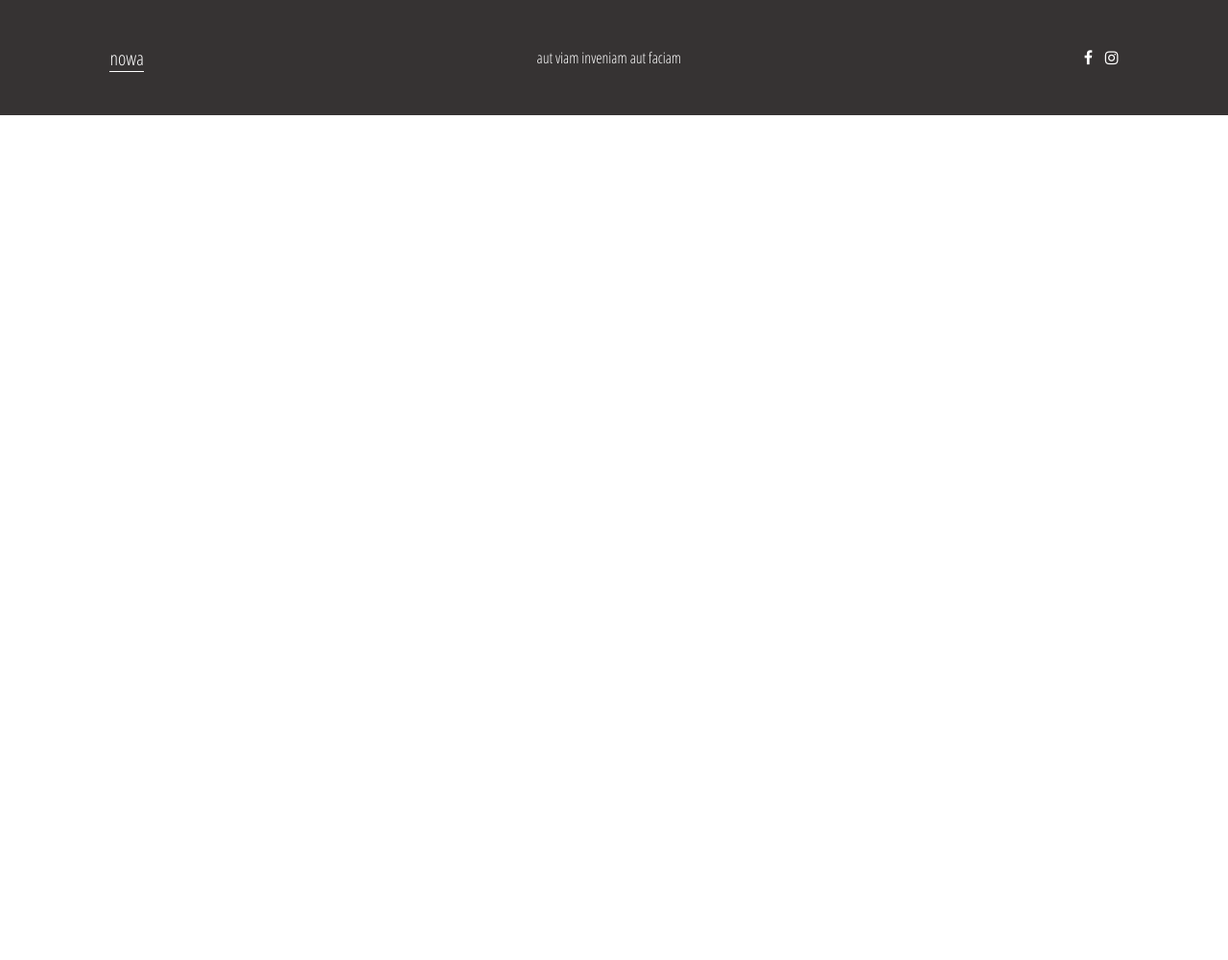
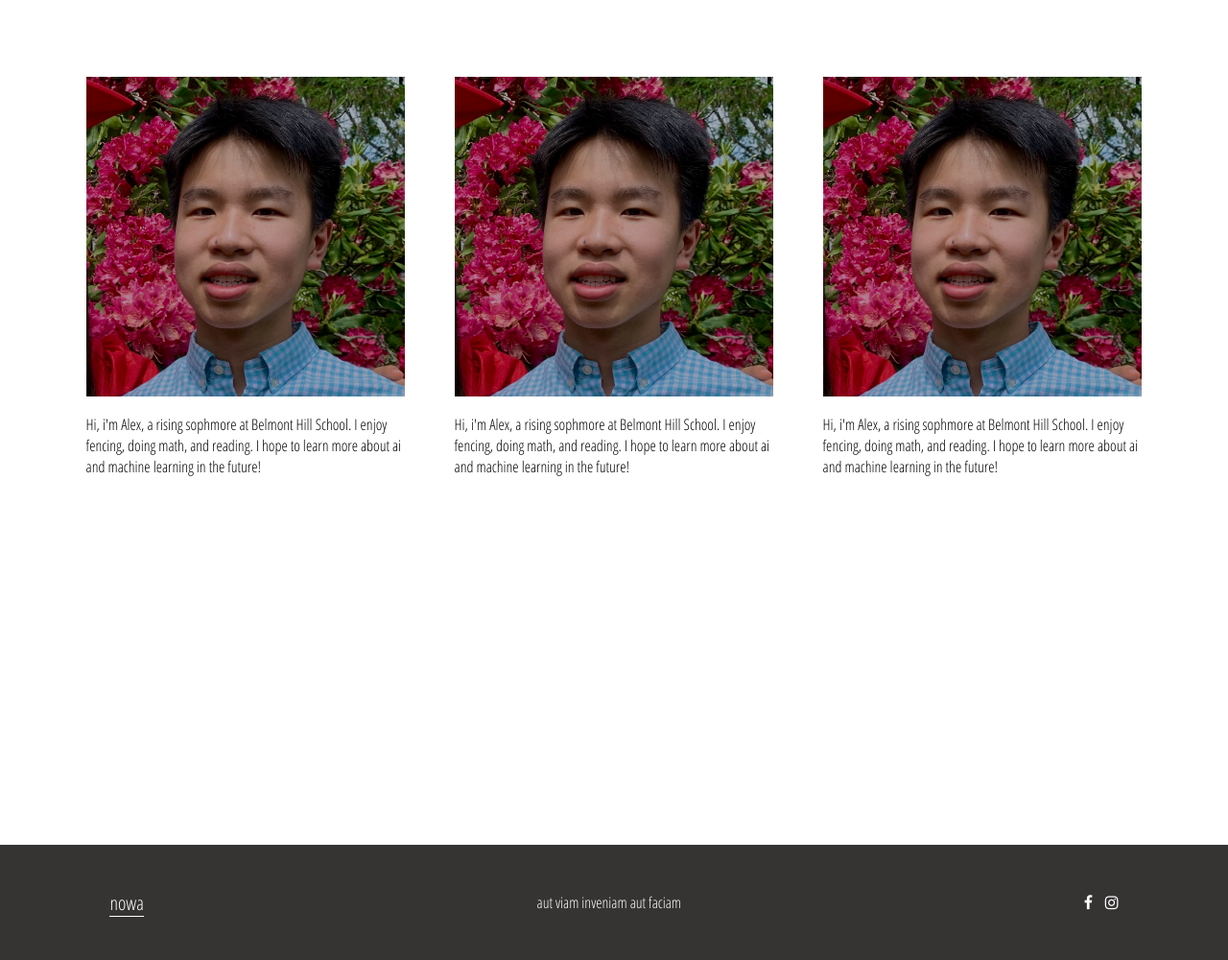
Before and after one commit to coder123al/nowaste-project, a Flask app: page /contact.html in a window 1280 px wide; the page is wider, and only the part inside the window is pictured. Shown: the part 96-1096 px from the top of that part at 96% size. Before the commit the page ends 216 px from the top of that part, so only its background shows below. Run offline with Flask 3, Linux system fonts and the light colour scheme; parts of the project's set-up code (start-up, migrations or seed data) failed here and were passed over; some libraries are stand-ins or nearby versions.

Commit message:
added contact

```diff
--- /dev/null
+++ b/static/css/contact.css
@@ -0,0 +1,53 @@
+.body-content{
+    height:100vmin;
+
+}
+
+.name-aligner{
+    margin-left:7vw;
+    height:100vmin;
+    width:100vw;
+    display:flex;
+    flex-direction: row;
+    margin-top:10vh;
+}
+
+.alexlo{
+    width:26vw;
+    height: 100vmin;
+    margin-right:4vw;
+}
+
+.rutmehta{
+    width:26vw;
+    height: 100vmin;
+    margin-right:4vw;
+}
+
+.alexsimeon{
+    width:26vw;
+    height: 100vmin;
+}
+
+.one-img{
+    width:26vw;
+    -webkit-filter: brightness(70%);
+    -webkit-transition: all 1s ease;
+    -moz-transition: all 1s ease;
+    -o-transition: all 1s ease;
+    -ms-transition: all 1s ease;
+    transition: all 1s ease;
+
+}
+
+.one-img:hover
+{
+    -webkit-filter: brightness(100%);
+    -webkit-transform: scale(0.9);
+    -ms-transform: scale(0.9);
+    transform: scale(0.9);
+}
+
+.one-text{
+    margin-top:1vw;
+}
--- a/static/js/about.js
+++ b/static/js/about.js
@@ -1,5 +1,5 @@
 $(document).ready(function(){
     var firstImage = $(".body-picture");
     firstImage.hide();
-    firstImage.delay( 500 ).fadeIn( 1500 )
+    firstImage.delay( 300 ).fadeIn( 1500 )
 });
--- a/templates/contact.html
+++ b/templates/contact.html
@@ -1,11 +1,33 @@
 {% extends "base.html" %}
 {% block css_links%}
-<link rel="stylesheet" href="static/css/about.css">
+<link rel="stylesheet" href="static/css/contact.css">
 {% endblock %}
 
 {% block content %}
+<div class="body-content">
+    <div class="name-aligner">
+        <div class="alexlo">
+            <a href="https://github.com/coder123al" target="_blank"><img class="one-img" src="static/pictures/Alexpic1.jpeg"></a>
+            <div class="one-text">
+                Hi, i'm Alex, a rising sophmore at Belmont Hill School. I enjoy fencing, doing math, and reading. I hope to learn more about ai and machine learning in the future!
+            </div>
+        </div>
+        <div class="rutmehta">
+            <a href="https://github.com/coder123al" target="_blank"><img class="one-img" src="static/pictures/Alexpic1.jpeg"></a>
+            <div class="one-text">
+                Hi, i'm Alex, a rising sophmore at Belmont Hill School. I enjoy fencing, doing math, and reading. I hope to learn more about ai and machine learning in the future!
+            </div>
+        </div>
+        <div class="alexsimeon">
+            <a href="https://github.com/coder123al" target="_blank"><img class="one-img" src="static/pictures/Alexpic1.jpeg"></a>
+            <div class="one-text">
+                Hi, i'm Alex, a rising sophmore at Belmont Hill School. I enjoy fencing, doing math, and reading. I hope to learn more about ai and machine learning in the future!
+            </div>
+        </div>
+    </div>
+</div>
 {% endblock %}
 
 {% block js_links%}
-<script src="static/js/about.js"></script>
+<script src="static/js/contact.js"></script>
 {% endblock %}
```
Also changed, not shown: static/pictures/Alexpic1.jpeg (added).
